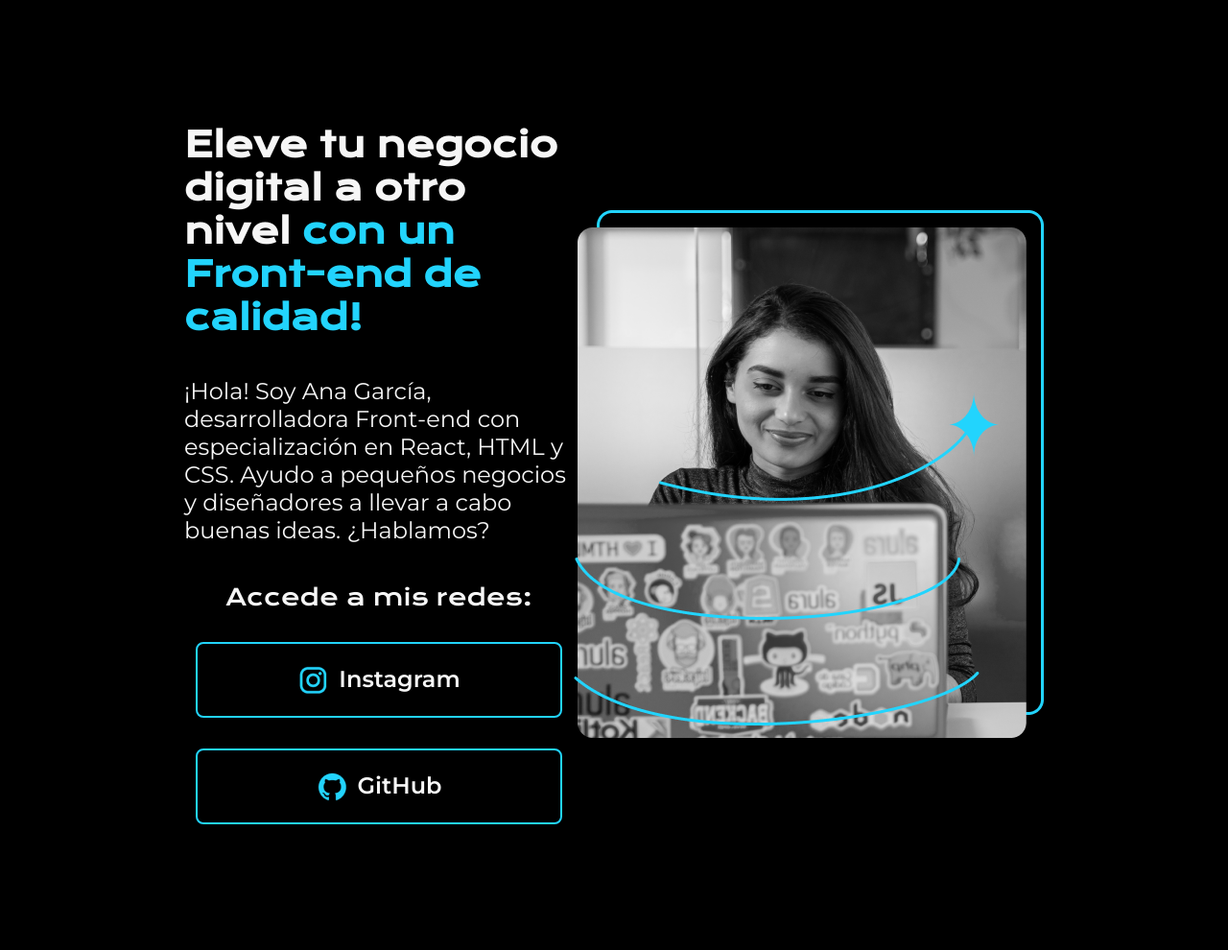
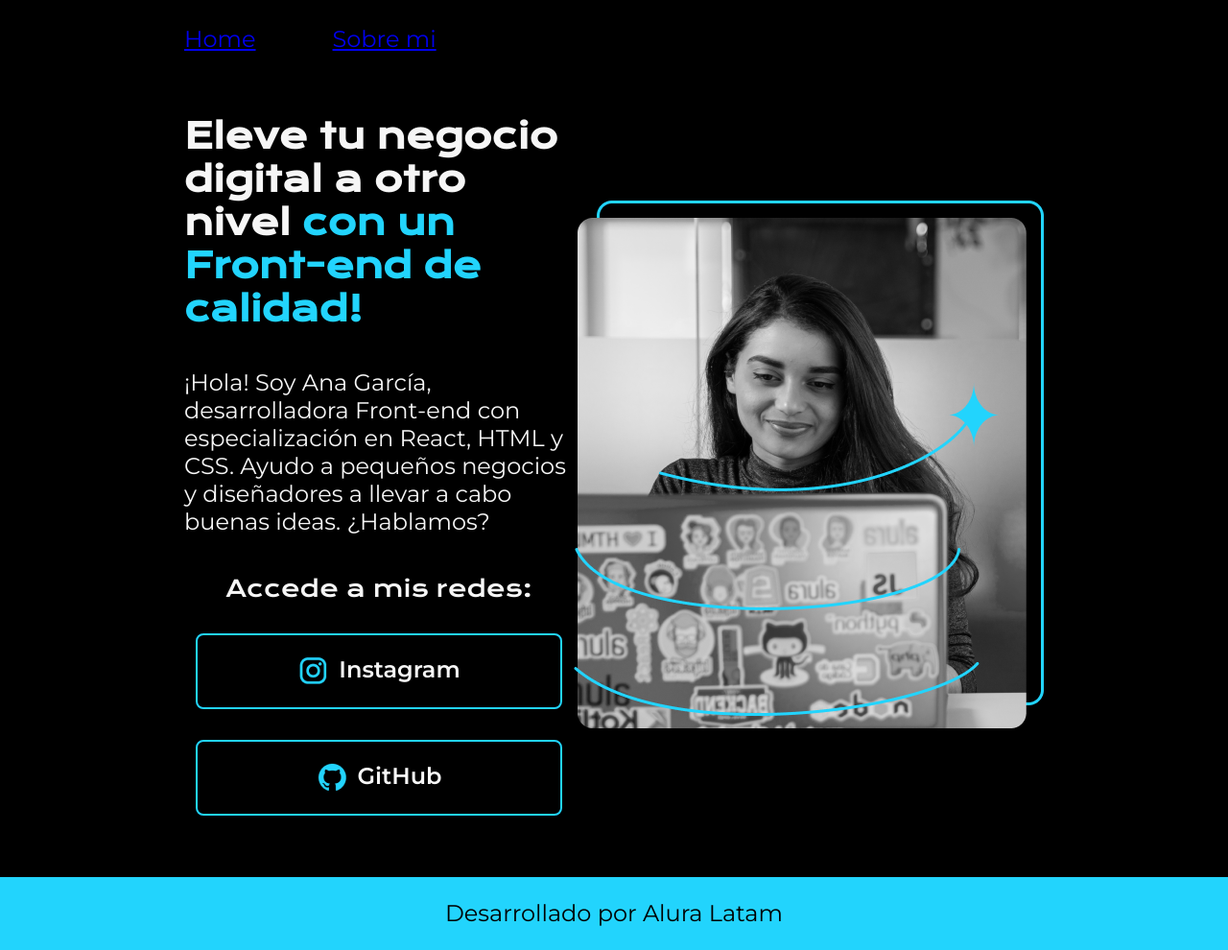
Before and after one commit to Deinbi/html-y-css, a plain HTML site: page index.html in a window 1280 px wide. Shown: the whole page at 96% size. Before the commit the page ends 928 px from the top, so only its background shows below. Drawn offline with nearby package versions, Linux system fonts and the light colour scheme.

Commit message:
Actualizacion

```diff
--- a/index.html
+++ b/index.html
@@ -5,11 +5,16 @@
     <meta http-equiv="X-UA-Compatible" content="IE=edge">
     <meta name="viewport" content="width=device-width, initial-scale=1.0">
     <title>Portafolio</title>
-    <link rel="stylesheet" href="style.css">
+    <link rel="stylesheet" href="style\style.css">
 
 </head>
 <body>
-    <header></header>
+    <header>
+        <nav class="menu__header">
+            <a href="index.html"> Home </a>
+            <a href="about.html"> Sobre mi </a>
+        </nav>
+    </header>
     <main class="presentacion">
         <section class="presentacion__contenido">
             <h1 class="presentacion__contenido__titulo">
@@ -33,6 +38,11 @@
         </section>
             <img src="assets\Imagem.png" alt="Foto de Ana García desarrolando un proyecto">
     </main>
-    <footer></footer>
+    <footer class="footer__parrafo">
+        <p>
+            Desarrollado por Alura Latam
+        </p>
+
+    </footer>
 </body>
 </html>
--- a/style.css
+++ b/style/style.css
@@ -9,7 +9,7 @@
 }
 
 body {
-    height: 100vh;
+    /*height: 100vh;*/
     box-sizing: border-box;
     background-color: #000000; /* Color de fondo negro */
     color: #F6F6F6; /* Color del texto en un tono claro */
@@ -20,7 +20,7 @@ body {
 }
 
 .presentacion {
-    margin: 10% 15%; /* Margen externo para centrar la sección */
+    margin: 5% 15%; /* Margen externo para centrar la sección */
     display: flex; /* Usa flexbox para organizar los elementos internos */
     align-items: center; /* Alinea los elementos verticalmente al centro */
     justify-content: space-between; /* Espacia los elementos horizontalmente */
@@ -93,3 +93,26 @@ y para ello se utiliza el hover
     font-family: 'Montserrat', sans-serif;
     border: 2px solid #22D4FD; /* Borde azul para los enlaces */
 }
+.footer__parrafo{
+    background-color: #22D4FD;
+    text-decoration: none; /* Elimina el subrayado del enlace */
+    color: #000000; /* Color del texto */
+    font-family: 'Montserrat', serif; ;
+    font-size: 24px;
+    font-weight:400;
+    padding: 23.64px;
+    text-align: center; /* Alineación centrada del texto */
+}
+.menu__header{
+    margin: 2% 15%; /* Margen externo para centrar la sección */
+    display: flex; /* Usa flexbox para organizar los elementos internos */
+    flex-direction: row;
+    justify-content: flex-start;
+    align-items: flex-start;
+    align-content: center;
+    flex-wrap: nowrap;
+    gap:80px;
+    color: #22D4FD; /* Color del texto */
+    font-family: 'Montserrat', serif; ;
+    font-size: 24px;
+}
```
Also changed, not shown: about.html (added, +11 -0 lines).
